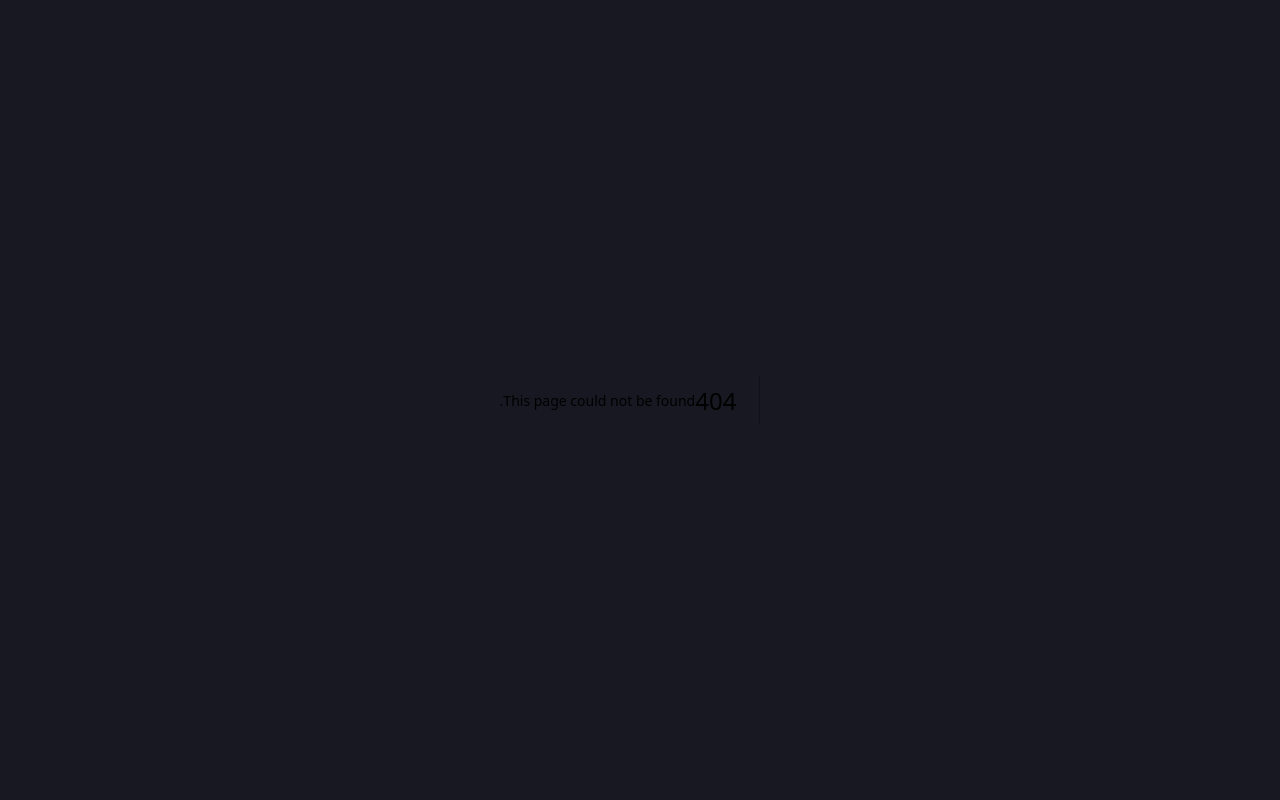
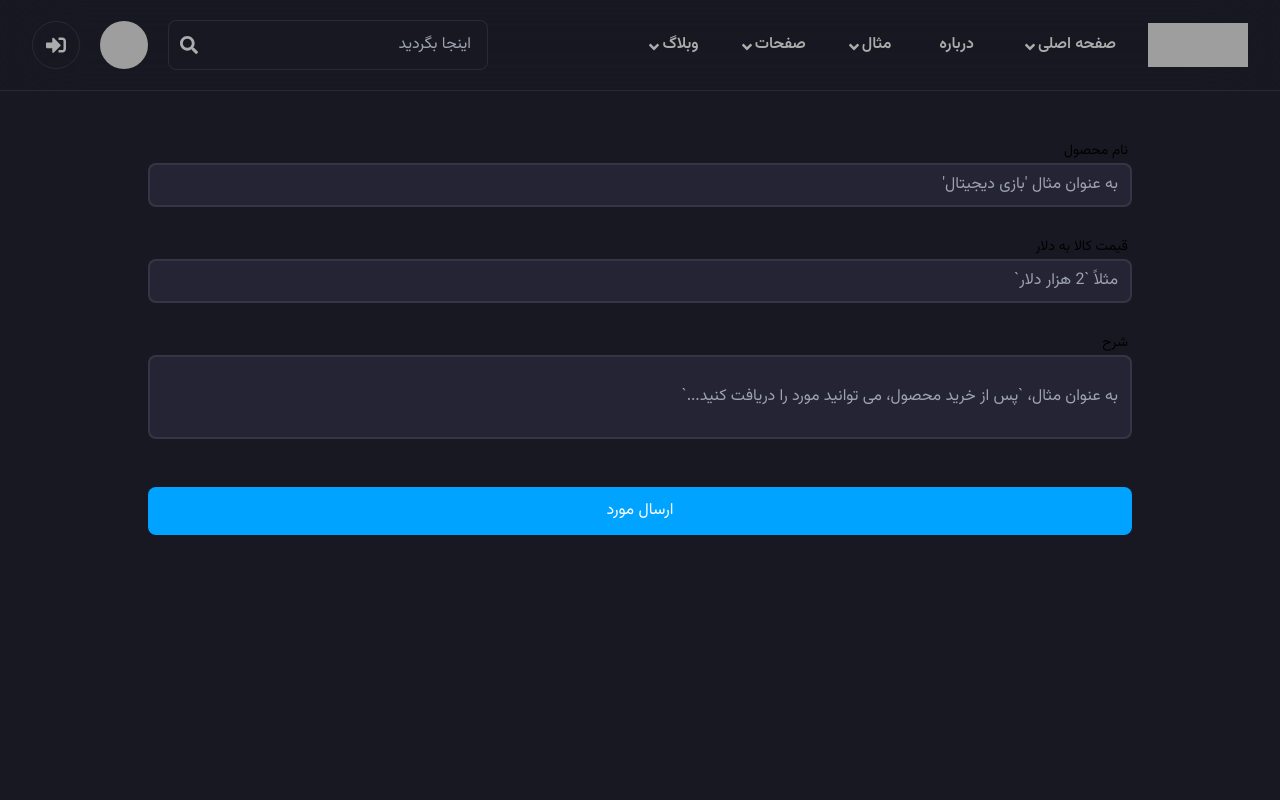
Before and after one commit to Alireza83Safari/nft-market, a Next.js app: page /create-nft in a window 1280 px wide. Before the commit this address had no page. Shown: the top 800 px of the page. Built offline with nearby package versions, Linux system fonts and the light colour scheme; no server answers; grey boxes are pictures that could not be loaded; what tailwindcss-rtl would draw is missing.

Commit message:
feat: add create nft

```diff
--- /dev/null
+++ b/src/app/create-nft/components/CreateNftForm.tsx
@@ -0,0 +1,74 @@
+"use client";
+
+import React from "react";
+import Input from "@/components/Input";
+import toast from "react-hot-toast";
+import ImageUpload from "./UploadImage";
+import { useFormState, useFormStatus } from "react-dom";
+import { useSession } from "next-auth/react";
+import { createNft } from "@/actions/actions";
+
+export default function CreateNftForm() {
+  const { data: session } = useSession();
+  const [showUpload, setShowUpload] = React.useState(false);
+  const initialState = {
+    message: "",
+    status: null,
+  } as any;
+  const [state, formAction] = useFormState(createNft, initialState);
+
+  React.useEffect(() => {
+    if (state?.message) {
+      if (state.status !== 201) {
+        toast.error(state.message);
+      } else {
+        setShowUpload(true);
+        toast.success("ان اف تی با موفقیت ساخته شد");
+      }
+    }
+  }, [state]);
+
+  const { pending } = useFormStatus();
+  console.log(pending);
+
+  return (
+    <div className="sm:px-5 px-1 min-h-screen xl:container mx-auto">
+      {showUpload ? (
+        <ImageUpload id={state.message} />
+      ) : (
+        <form action={formAction} className="md:mx-32 sm:mx-20 mx-5 mt-12">
+          <input type="hidden" value={(session as any)?.id} name="author" />
+          <div className="mt-7">
+            <Input
+              label="نام محصول"
+              placeholder="به عنوان مثال 'بازی دیجیتال'"
+              name="title"
+            />
+          </div>
+
+          <div className="mt-7">
+            <Input
+              label="قیمت کالا به دلار"
+              placeholder="مثلاً `2 هزار دلار`"
+              name="price"
+              type="number"
+            />
+          </div>
+
+          <div className="mt-7">
+            <Input
+              label="شرح"
+              placeholder="به عنوان مثال، `پس از خرید محصول، می توانید مورد را دریافت کنید...`"
+              className="py-7"
+              name="description"
+            />
+          </div>
+
+          <button className="bg-blue hover:bg-gray-200 duration-300 min-w-full py-3 rounded-lg mt-10 text-white">
+            ارسال مورد
+          </button>
+        </form>
+      )}
+    </div>
+  );
+}
--- /dev/null
+++ b/src/app/create-nft/components/UploadImage.tsx
@@ -0,0 +1,43 @@
+"use client";
+import { useCallback } from "react";
+import { useRouter } from "next/navigation";
+import toast from "react-hot-toast";
+import { CldUploadButton } from "next-cloudinary";
+
+export default function ImageUpload({ id }: { id: string }) {
+  const { push } = useRouter();
+
+  const handleUpload = useCallback(async (result: any) => {
+    const data = {
+      image: result?.info?.secure_url,
+    };
+    if (result?.event === "success") {
+      const response = await fetch(`/api/nft/${id}`, {
+        method: "PUT",
+        body: JSON.stringify(data),
+      });
+
+      if (response?.status === 200) {
+        toast.success("آپلود عکس با موفقیت انجام شد");
+        push("/home");
+      }
+    }
+  }, []);
+
+  return (
+    <div className="mx-auto col-span-3 mt-12 border border-borderColor sm:max-w-[30vw] p-8">
+      <h1 className="text-2xl text-center text-white">آپلود عکس خودرو</h1>
+      <div className="flex justify-center mt-20">
+        <CldUploadButton
+          options={{ maxFiles: 1 }}
+          onUpload={handleUpload}
+          uploadPreset={process.env.NEXT_PUBLIC_CLOUDINARY_CLOUD_PRESET}
+        >
+          <button className=" w-full bg-blue py-3 rounded-lg min-w-[10rem]">
+            آپلود
+          </button>
+        </CldUploadButton>
+      </div>
+    </div>
+  );
+}
--- /dev/null
+++ b/src/app/create-nft/error.tsx
@@ -0,0 +1,12 @@
+"use client";
+import ErrorTemplate from "@/components/ErrorTemplate";
+
+export default function Error({
+  error,
+  reset,
+}: {
+  error: Error & { digest?: string };
+  reset: () => void;
+}) {
+  return <ErrorTemplate error={error} reset={reset} />;
+}
--- /dev/null
+++ b/src/app/create-nft/loading.tsx
@@ -0,0 +1,5 @@
+import LoadingTemplate from "@/components/LoadingTemplate";
+
+export default function Loading() {
+  return <LoadingTemplate />;
+}
--- /dev/null
+++ b/src/app/create-nft/page.tsx
@@ -0,0 +1,13 @@
+import Footer from "@/components/Footer";
+import Header from "@/components/Header";
+import CreateNftForm from "./components/CreateNftForm";
+
+export default function page() {
+  return (
+    <>
+      <Header />
+      <CreateNftForm />
+      <Footer />
+    </>
+  );
+}
```
